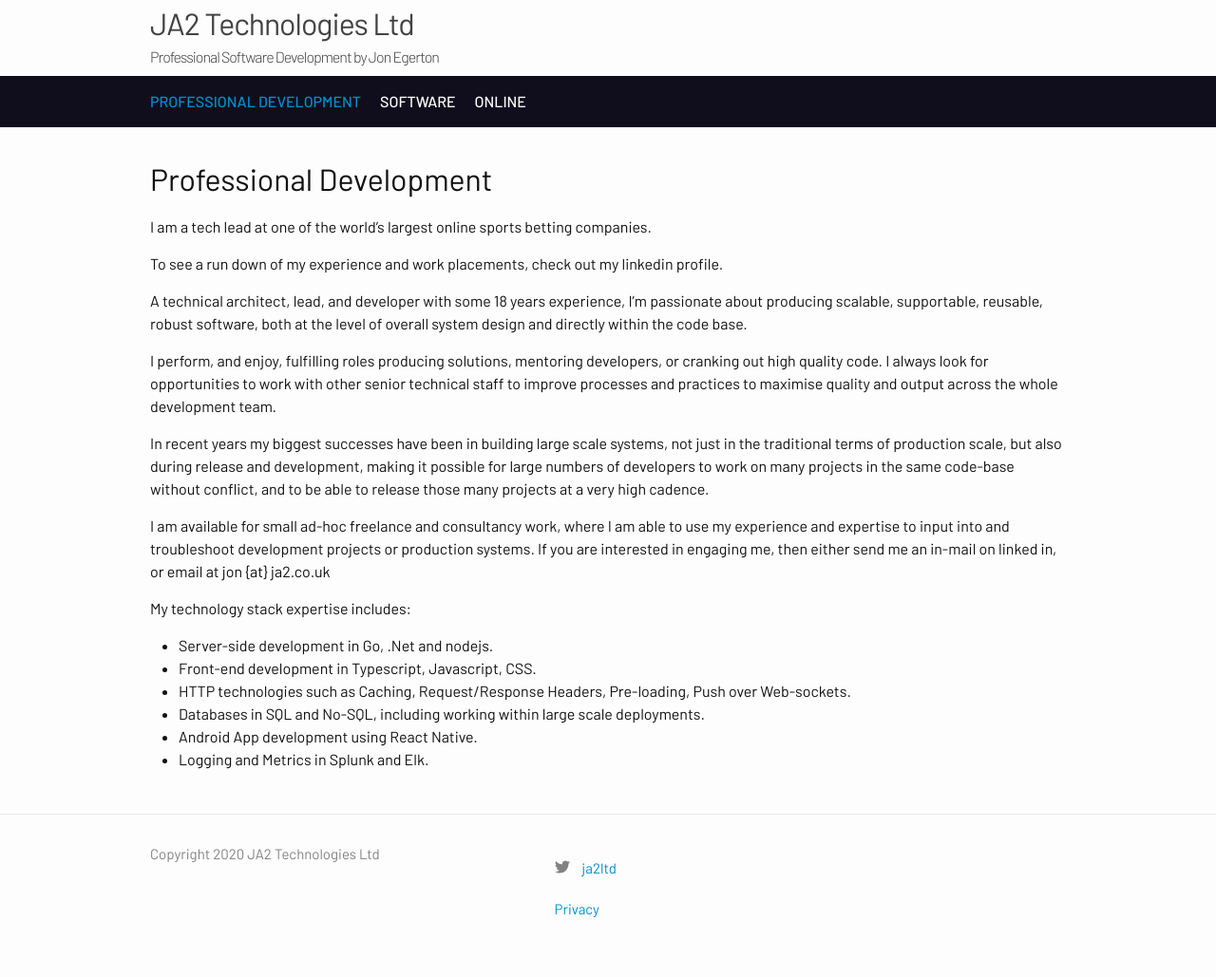
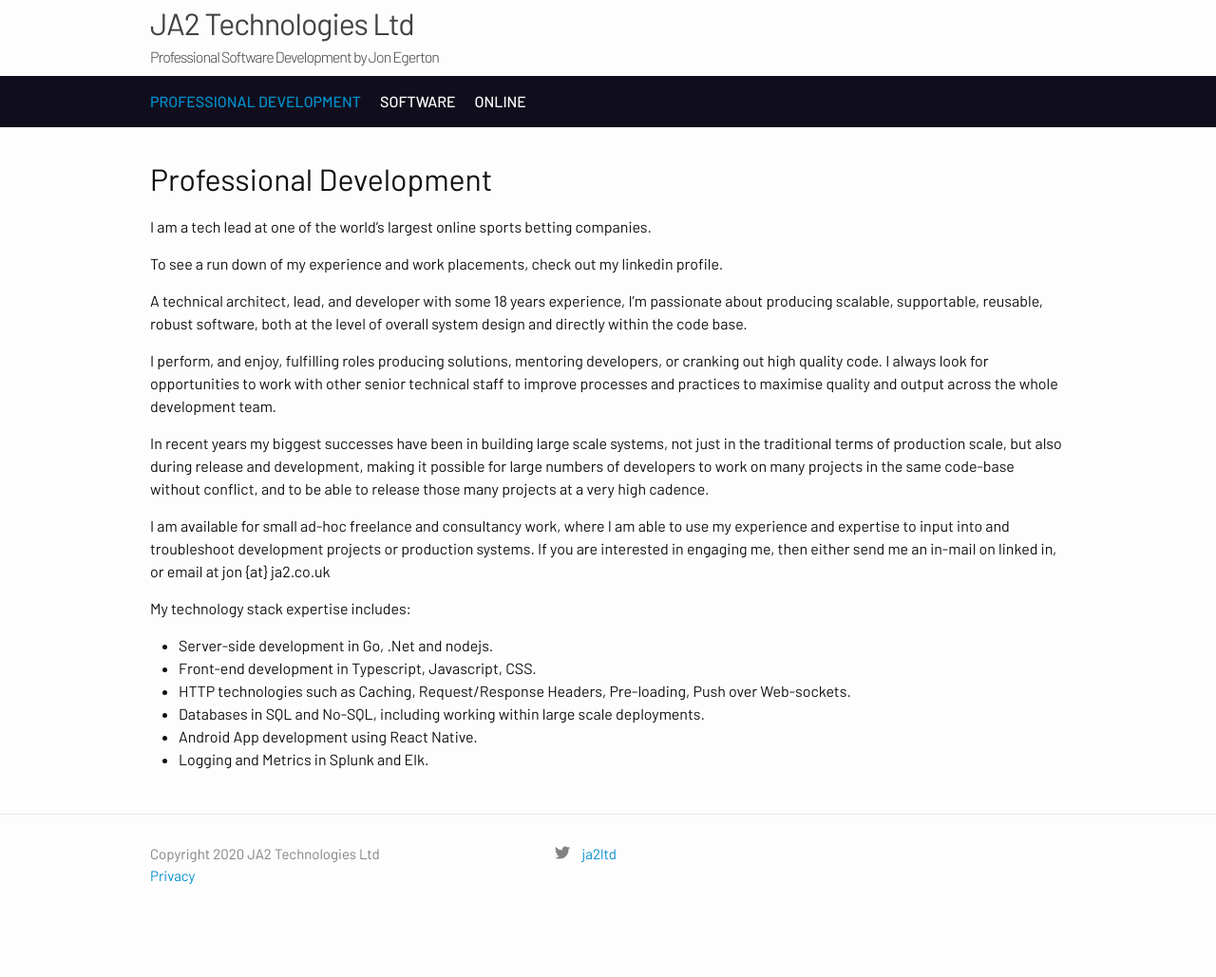
Before and after one commit to ja2/ja2.github.io, a Jekyll site: the page built from professional-development.markdown, in a window 1280 px wide. Shown: the whole page at 95% size. Built offline with Jekyll 4.4.1, drawn with Linux system fonts in a browser that asks for light colours; some web fonts are replaced; comment, search, counter and statistics services are not loaded; after the commit the page ends 993 px from its top, so only the background shows below that.

Commit message:
footer fixing

```diff
--- a/_includes/footer.html
+++ b/_includes/footer.html
@@ -16,16 +16,12 @@
             {%- if site.email -%}
             <li><a class="u-email" href="mailto:{{ site.email }}">{{ site.email }}</a></li>
             {%- endif -%}
+            <li><a href="{{ "/privacy" | relative_url }}">Privacy</a></li>
         </ul>
       </div>
 
       <div class="footer-col footer-col-2">
-        <p>
-          {%- include social.html -%}
-        </p>
-        <p>
-          <a href="{{ "/privacy" | relative_url }}">Privacy</a>
-        </p>
+        {%- include social.html -%}
       </div>
 
       <!-- <div class="footer-col footer-col-3">
```
